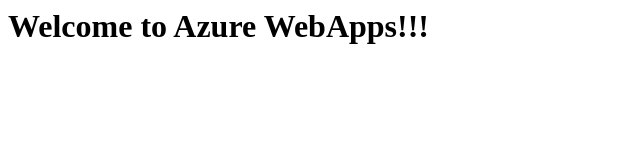
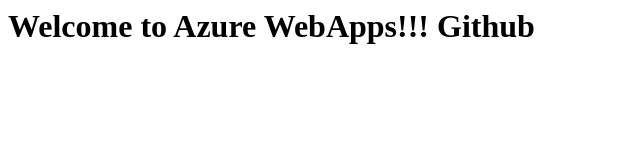
Before and after one commit to ArockiaAnbarasan/WiproDemo, a plain HTML site: page Index.html in a window 1280 px wide. Shown: the whole page, without its empty margins (0-640 px from the left). Drawn offline with Linux system fonts and the light colour scheme.

Commit message:
Update Index.html

```diff
--- a/Index.html
+++ b/Index.html
@@ -4,7 +4,7 @@
 </title>
 <body>
 <h1>
-Welcome to Azure WebApps!!!
+Welcome to Azure WebApps!!! Github
 </h1>
 </body>
 </html>
```
